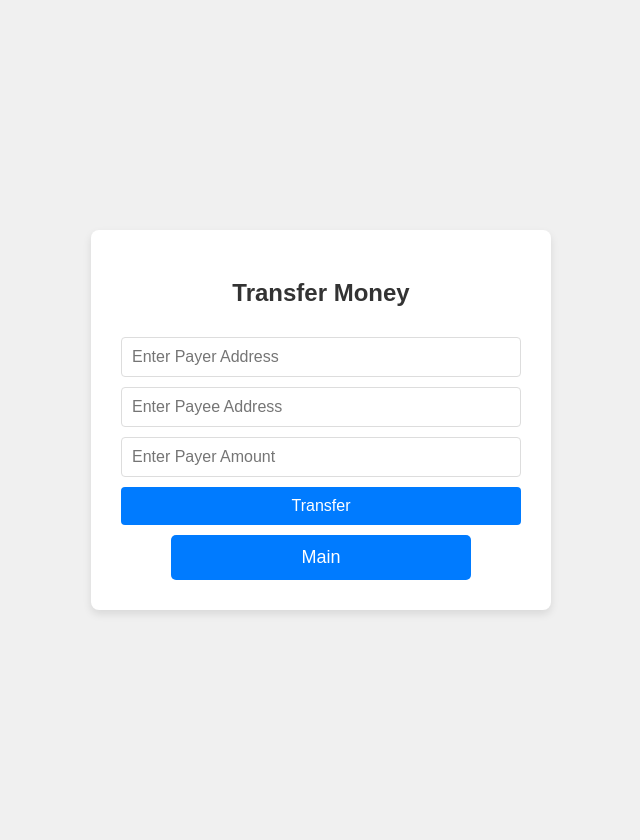
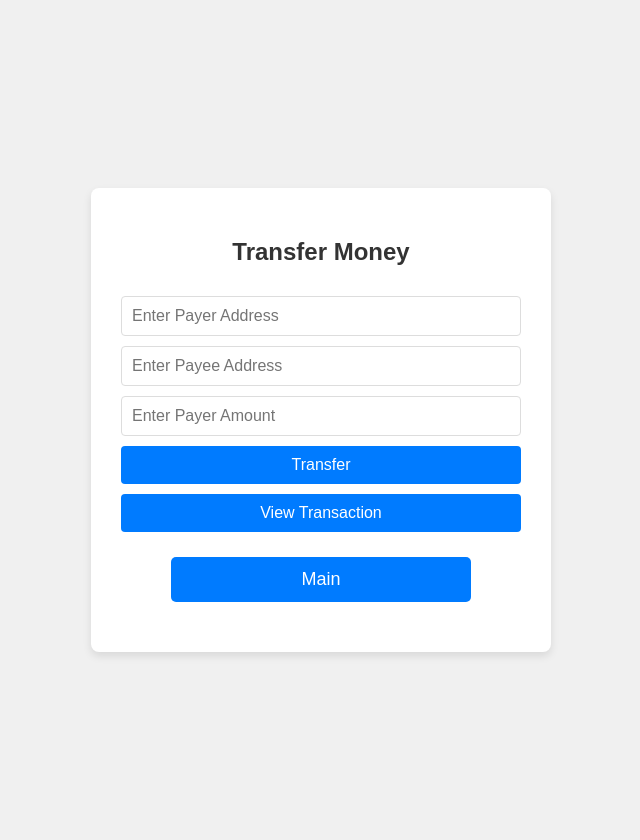
Before and after one commit to nabbia-richman/2026-6106-T3, a Flask app: page /transferMoney in a window 1280 px wide. Shown: the whole page, without its empty margins (319-959 px from the left). Run offline with Flask 3, Linux system fonts and the light colour scheme; some libraries are stand-ins or nearby versions.

Commit message:
0323-update- transaction

```diff
--- a/templates/transferMoney.html
+++ b/templates/transferMoney.html
@@ -11,9 +11,13 @@
     <input type="text" id="payee" placeholder="Enter Payee Address">
     <input type="number" id="amount" placeholder="Enter Payer Amount">
     <button class="btn" onclick="transfer()">Transfer</button>
-
-        <input type="submit" value="Main">
-    </form>
+    <button class="btn" onclick="transaction()">View Transaction</button>
+	<form action="/main" method="post">
+		<input type="submit" value="Main">
+	</form>
+	<p id="view_payer"></p>
+	<p id="view_payee"></p>
+	<p id="view_amount"></p>
     <script src="https://cdn.jsdelivr.net/npm/web3@1.5.2/dist/web3.min.js"></script>
     <script>
     const contractAddress = "0xB987C66b122731cEb07Bb400AD3838Da9D8b13e1";
@@ -79,6 +83,13 @@
         await contract.methods.weixin(payer, payee,amount).send({ from: accounts[0]});
 }
 
+	async function transaction() {
+		const result = await contract.methods.check_transaction().call();
+		document.getElementById('view_payer').innerText = "Payer is: " + result[0];
+		document.getElementById('view_payee').innerText = "Payee is: " + result[1];
+		document.getElementById('view_amount').innerText = "Amount is: " + result[2];
+}
+
     </script>
 
 
```
